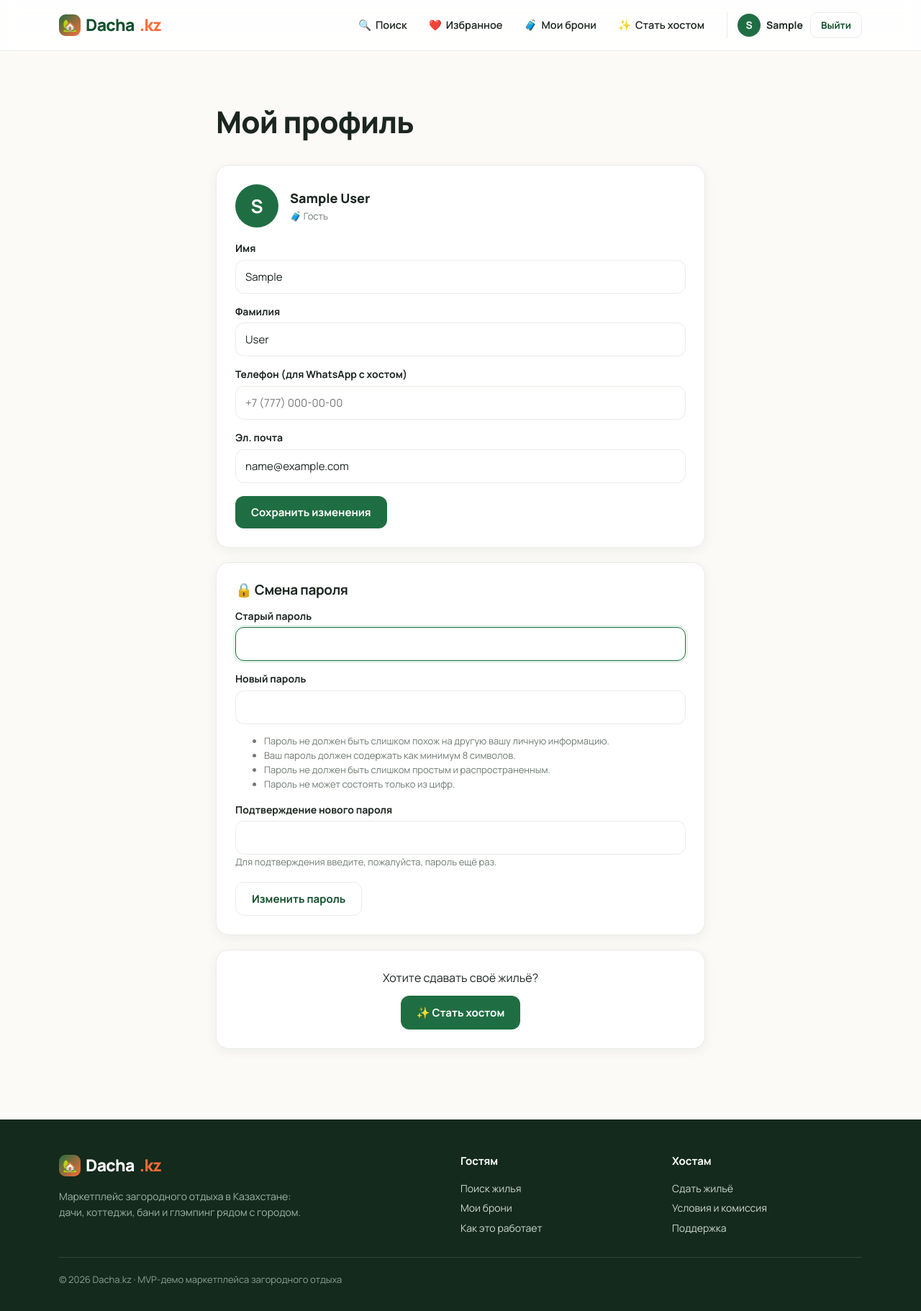
After one commit to Madiyar77758/Dacha.kz, a Django app: page /accounts/profile/ in a window 1280 px wide. The commit adds this page. Shown: the whole page at 72% size. Run offline with Django 5.2, Linux system fonts and the light colour scheme; the visitor is signed in with stand-in values (Sample User, id 1).

Commit message:
Add user profile (edit info + change password) and SEO (meta tags, sitemap, robots)
Co-Authored-By: Claude Opus 4.8 <noreply@anthropic.com>

```diff
--- a/accounts/forms.py
+++ b/accounts/forms.py
@@ -25,3 +25,19 @@ class SignUpForm(UserCreationForm):
         if commit:
             user.save()
         return user
+
+
+class ProfileForm(forms.ModelForm):
+    """Редактирование профиля: имя, фамилия, телефон, email."""
+    class Meta:
+        model = User
+        fields = ("first_name", "last_name", "phone", "email")
+        labels = {
+            "first_name": "Имя",
+            "last_name": "Фамилия",
+            "phone": "Телефон (для WhatsApp с хостом)",
+            "email": "Эл. почта",
+        }
+        widgets = {
+            "phone": forms.TextInput(attrs={"placeholder": "+7 (777) 000-00-00"}),
+        }
--- a/accounts/urls.py
+++ b/accounts/urls.py
@@ -1,5 +1,5 @@
+from django.urls import path
 from django.contrib.auth import views as auth_views
-from django.urls import path
 
 from . import views
 
@@ -8,4 +8,5 @@ urlpatterns = [
     path("logout/", auth_views.LogoutView.as_view(), name="logout"),
     path("signup/", views.signup, name="signup"),
     path("become-host/", views.become_host, name="become_host"),
+    path("profile/", views.profile, name="profile"),
 ]
--- a/accounts/views.py
+++ b/accounts/views.py
@@ -1,8 +1,10 @@
-from django.contrib.auth import login
+from django.contrib import messages
+from django.contrib.auth import login, update_session_auth_hash
 from django.contrib.auth.decorators import login_required
+from django.contrib.auth.forms import PasswordChangeForm
 from django.shortcuts import redirect, render
 
-from .forms import SignUpForm
+from .forms import ProfileForm, SignUpForm
 
 
 def signup(request):
@@ -25,3 +27,30 @@ def become_host(request):
         request.user.save(update_fields=["is_host"])
         return redirect("host_dashboard")
     return render(request, "accounts/become_host.html")
+
+
+@login_required
+def profile(request):
+    """Профиль: редактирование данных и смена пароля на одной странице."""
+    profile_form = ProfileForm(instance=request.user)
+    password_form = PasswordChangeForm(request.user)
+
+    if request.method == "POST":
+        if "save_profile" in request.POST:
+            profile_form = ProfileForm(request.POST, instance=request.user)
+            if profile_form.is_valid():
+                profile_form.save()
+                messages.success(request, "Профиль обновлён.")
+                return redirect("profile")
+        elif "change_password" in request.POST:
+            password_form = PasswordChangeForm(request.user, request.POST)
+            if password_form.is_valid():
+                user = password_form.save()
+                update_session_auth_hash(request, user)  # чтобы не разлогинило
+                messages.success(request, "Пароль изменён.")
+                return redirect("profile")
+
+    return render(request, "accounts/profile.html", {
+        "profile_form": profile_form,
+        "password_form": password_form,
+    })
--- a/config/settings.py
+++ b/config/settings.py
@@ -45,6 +45,8 @@ INSTALLED_APPS = [
     "whitenoise.runserver_nostatic",   # whitenoise в dev тоже
     "django.contrib.staticfiles",
     "django.contrib.humanize",
+    "django.contrib.sites",
+    "django.contrib.sitemaps",
     "accounts",
     "listings",
     "bookings",
@@ -155,6 +157,10 @@ LOGOUT_REDIRECT_URL = "home"
 
 SERVICE_FEE_PERCENT = 10
 
+SITE_ID = 1
+# Базовый домен сайта (для sitemap, абсолютных ссылок). На проде задайте через env.
+SITE_DOMAIN = os.environ.get("SITE_DOMAIN", "dacha-kz.onrender.com")
+
 # ---------- Продакшен-настройки (когда DEBUG=False) ----------
 if not DEBUG:
     SECURE_PROXY_SSL_HEADER = ("HTTP_X_FORWARDED_PROTO", "https")
--- a/config/urls.py
+++ b/config/urls.py
@@ -1,15 +1,42 @@
+from django.contrib import admin
+from django.contrib.sitemaps.views import sitemap
+from django.urls import include, path
 from django.conf import settings
 from django.conf.urls.static import static
-from django.contrib import admin
-from django.urls import include, path
+from django.http import HttpResponse
+from django.views.decorators.cache import cache_control
+
+from .sitemaps import PropertySitemap, StaticSitemap
+
+sitemaps = {
+    "static": StaticSitemap,
+    "properties": PropertySitemap,
+}
+
+
+@cache_control(max_age=86400)
+def robots_txt(request):
+    lines = [
+        "User-agent: *",
+        "Allow: /",
+        "Disallow: /admin/",
+        "Disallow: /accounts/",
+        "Disallow: /bookings/",
+        "Disallow: /host/",
+        f"Sitemap: {request.scheme}://{request.get_host()}/sitemap.xml",
+    ]
+    return HttpResponse("\n".join(lines), content_type="text/plain")
+
 
 urlpatterns = [
     path("admin/", admin.site.urls),
-    path("", include("listings.urls")),
     path("accounts/", include("accounts.urls")),
     path("bookings/", include("bookings.urls")),
+    path("sitemap.xml", sitemap, {"sitemaps": sitemaps}, name="sitemap"),
+    path("robots.txt", robots_txt, name="robots"),
+    path("", include("listings.urls")),
 ]
 
 if settings.DEBUG:
     urlpatterns += static(settings.MEDIA_URL, document_root=settings.MEDIA_ROOT)
-    urlpatterns += static(settings.STATIC_URL, document_root=settings.BASE_DIR / "static")
+    static(settings.STATIC_URL, document_root=settings.STATIC_ROOT)
--- /dev/null
+++ b/templates/accounts/profile.html
@@ -0,0 +1,53 @@
+{% extends "base.html" %}
+{% block title %}Мой профиль — Dacha.kz{% endblock %}
+{% block content %}
+<section class="section container" style="max-width:680px">
+  <h1>Мой профиль</h1>
+
+  <!-- Данные профиля -->
+  <div class="panel mt">
+    <div class="flex" style="gap:16px;margin-bottom:18px">
+      <div class="avatar" style="width:60px;height:60px;font-size:26px">
+        {{ user.first_name|first|default:user.username|first|upper }}
+      </div>
+      <div>
+        <div style="font-weight:800;font-size:18px">{{ user.get_full_name|default:user.username }}</div>
+        <div class="help">
+          {% if user.is_host %}🏡 Хост{% else %}🧳 Гость{% endif %}
+          {% if user.verification == 'verified' %} · ✅ Верифицирован{% endif %}
+        </div>
+      </div>
+    </div>
+
+    <form method="post" class="stack">{% csrf_token %}
+      {% for field in profile_form %}
+        <label>{{ field.label }}</label>
+        {{ field }}
+        {% if field.errors %}<div class="msg error">{{ field.errors|striptags }}</div>{% endif %}
+      {% endfor %}
+      <button class="btn mt" name="save_profile" value="1">Сохранить изменения</button>
+    </form>
+  </div>
+
+  <!-- Смена пароля -->
+  <div class="panel mt">
+    <h3 style="margin-top:0">🔒 Смена пароля</h3>
+    <form method="post" class="stack">{% csrf_token %}
+      {% for field in password_form %}
+        <label>{{ field.label }}</label>
+        {{ field }}
+        {% if field.help_text %}<div class="help">{{ field.help_text|safe }}</div>{% endif %}
+        {% if field.errors %}<div class="msg error">{{ field.errors|striptags }}</div>{% endif %}
+      {% endfor %}
+      <button class="btn btn-ghost mt" name="change_password" value="1">Изменить пароль</button>
+    </form>
+  </div>
+
+  {% if not user.is_host %}
+  <div class="panel mt" style="text-align:center">
+    <p style="margin:0 0 12px">Хотите сдавать своё жильё?</p>
+    <a class="btn" href="{% url 'become_host' %}">✨ Стать хостом</a>
+  </div>
+  {% endif %}
+</section>
+{% endblock %}
--- a/templates/base.html
+++ b/templates/base.html
@@ -5,7 +5,18 @@
   <meta charset="utf-8">
   <meta name="viewport" content="width=device-width, initial-scale=1">
   <title>{% block title %}Dacha.kz — аренда дач, коттеджей и зон отдыха{% endblock %}</title>
-  <meta name="description" content="Аренда загородных дач, коттеджей, бань и глэмпинга в Казахстане. Найдите и забронируйте онлайн.">
+  <meta name="description" content="{% block meta_description %}Аренда загородных дач, коттеджей, бань и глэмпинга в Казахстане. Найдите и забронируйте онлайн за пару минут.{% endblock %}">
+  <link rel="canonical" href="{{ request.build_absolute_uri }}">
+
+  {# Open Graph — красивые превью при шаринге в WhatsApp/Telegram/соцсетях #}
+  <meta property="og:type" content="{% block og_type %}website{% endblock %}">
+  <meta property="og:site_name" content="Dacha.kz">
+  <meta property="og:title" content="{% block og_title %}Dacha.kz — загородный отдых в Казахстане{% endblock %}">
+  <meta property="og:description" content="{% block og_description %}Дачи, коттеджи, бани и глэмпинг. Найдите и забронируйте за пару минут.{% endblock %}">
+  <meta property="og:image" content="{% block og_image %}https://images.unsplash.com/photo-1501785888041-af3ef285b470?auto=format&fit=crop&w=1200&q=70{% endblock %}">
+  <meta property="og:url" content="{{ request.build_absolute_uri }}">
+  <meta name="twitter:card" content="summary_large_image">
+
   <link rel="preconnect" href="https://fonts.googleapis.com">
   <link rel="preconnect" href="https://fonts.gstatic.com" crossorigin>
   <link href="https://fonts.googleapis.com/css2?family=Manrope:wght@400;500;600;700;800&display=swap" rel="stylesheet">
@@ -30,10 +41,10 @@
     </nav>
     <div class="nav-right">
       {% if user.is_authenticated %}
-        <span class="nav-user" title="{{ user }}">
+        <a class="nav-user" href="{% url 'profile' %}" title="Мой профиль" style="text-decoration:none">
           <span class="avatar">{{ user.first_name|first|default:user.username|first|upper }}</span>
           <span class="hide-sm">{{ user.first_name|default:user.username }}</span>
-        </span>
+        </a>
         <form action="{% url 'logout' %}" method="post" style="margin:0">{% csrf_token %}
           <button class="btn btn-ghost btn-sm">Выйти</button>
         </form>
```
Also changed, not shown: config/sitemaps.py (added, +31 -0 lines), templates/listings/detail.html (+6 -1 lines).
